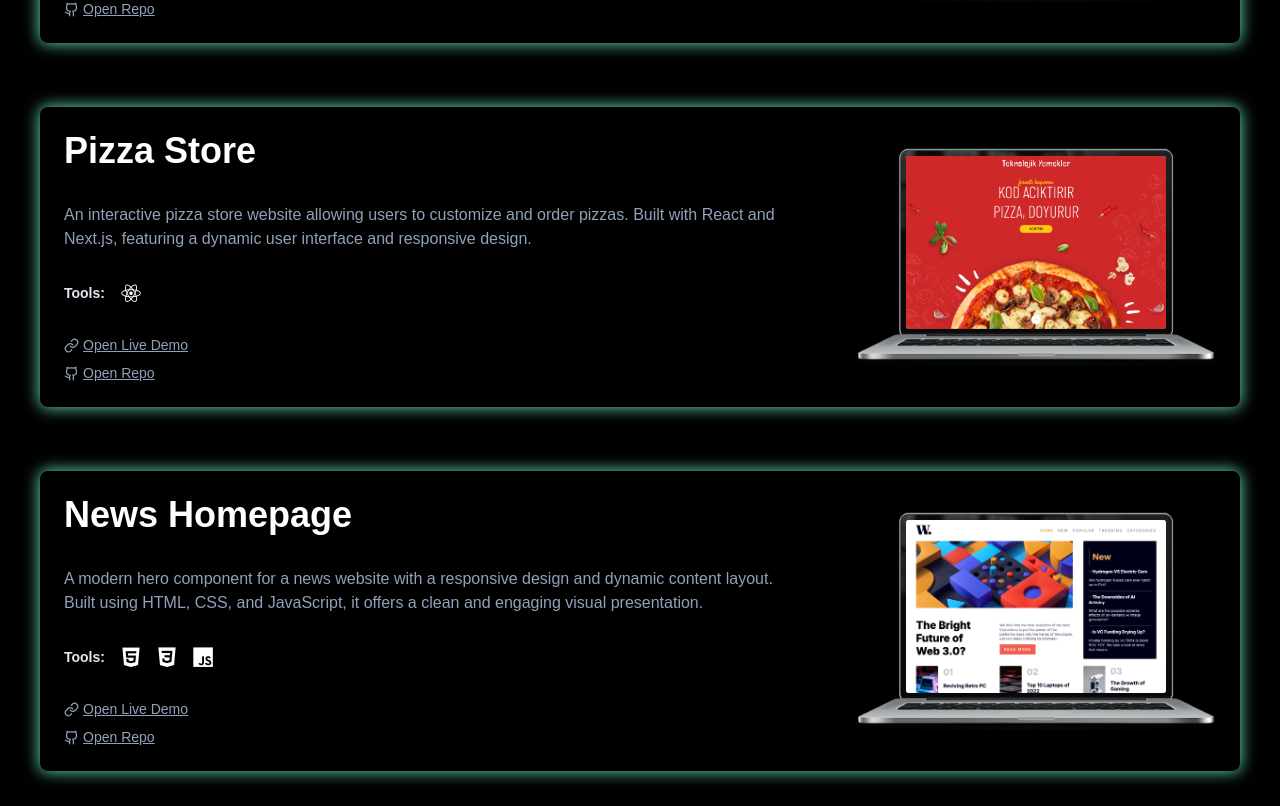
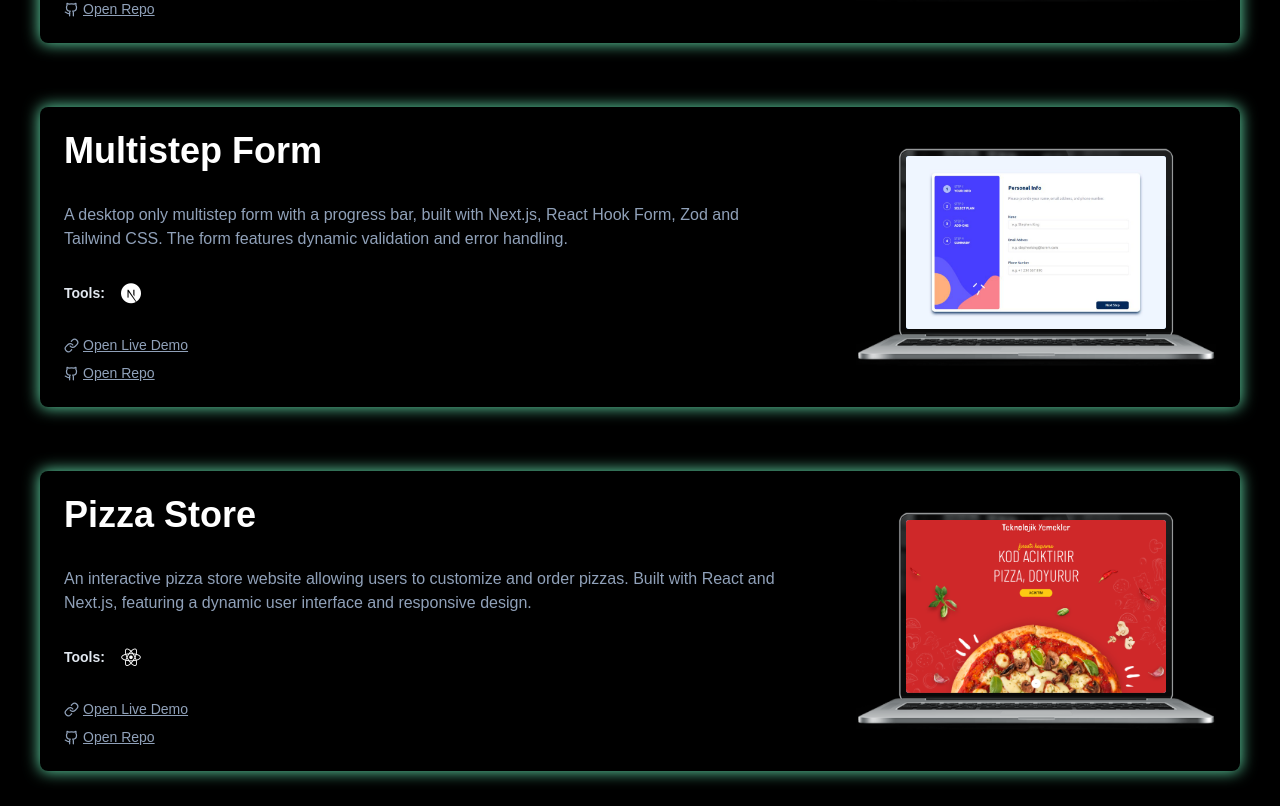
Before and after one commit to inancciftci/inanc-portfolio, a Next.js app: page /projects in a window 1280 px wide. Shown: the part 1334-2140 px from the top of the page. Built offline with nearby package versions, Linux system fonts and the light colour scheme; a web font is replaced by a local one.

Commit message:
Added Multi-Step Form Project

```diff
--- a/app/(root)/projects/page.tsx
+++ b/app/(root)/projects/page.tsx
@@ -57,6 +57,17 @@ const projects = [
     github: "https://github.com/inancciftci/FSWeb-Frontend-Challenge",
     demo: "https://fs-web-frontend-challenge-psi.vercel.app/",
     image: "/portfolio-project.png",
+    link: "/project/flow-blog",
+  },
+  {
+    id: 6,
+    title: "Multistep Form",
+    description:
+      "A desktop only multistep form with a progress bar, built with Next.js, React Hook Form, Zod and Tailwind CSS. The form features dynamic validation and error handling.",
+    techStack: ["devicon-nextjs-plain", "devicon-tailwindcss-original"],
+    github: "https://github.com/inancciftci/multistep-form",
+    demo: "https://multistep-form-dusky.vercel.app/",
+    image: "/multistep-form.png",
     link: "/project/flow-blog",
   },
   {
```
Also changed, not shown: public/multistep-form.png (added).
